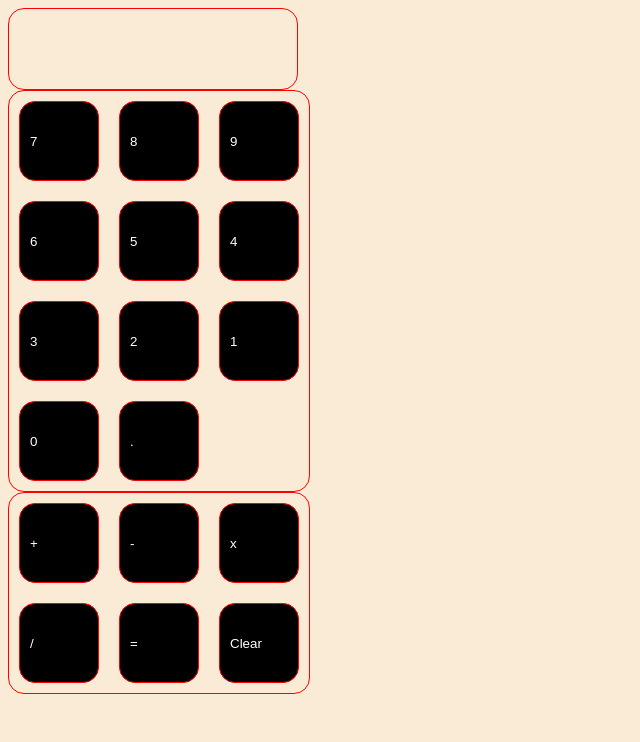
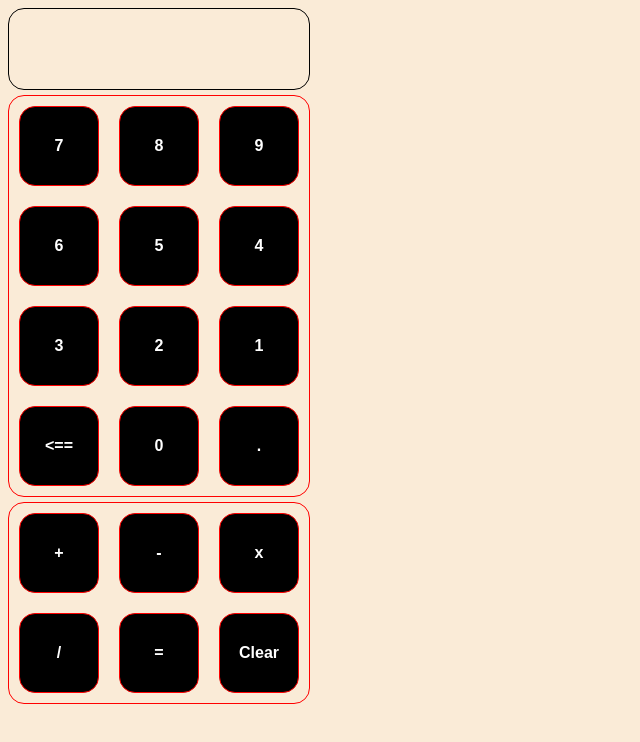
Before and after one commit to JJURIZ/tinyCode_JSCalc, a plain HTML site: page index.html in a window 1280 px wide. Shown: the whole page, without its empty margins (0-640 px from the left). Drawn offline with Linux system fonts and the light colour scheme.

Commit message:
Added backspace button, minor css changes.

```diff
--- a/calc.js
+++ b/calc.js
@@ -32,10 +32,11 @@ let oneButton = document.getElementById("one"),
     divideButton = document.getElementById("divide"),
     equalsButton = document.getElementById("equals"),
     clearButton = document.getElementById("clear"),
+    backButton = document.getElementById("back"),
 
     displayNum = document.getElementById("displayNum");
 
-// Calculate function and calculate button actions
+// Calculate function
 let calculate = function calculate(op) {
     // Condition 1 - New operation. First numeric value saved, operation saved, state changed to 1.
     if (num1 == null) {
@@ -64,6 +65,7 @@ let calculate = function calculate(op) {
     };
 }
 
+// Operation buttons
 addButton.addEventListener('click', function () {
     calculate(operators.plus);
 });
@@ -108,10 +110,7 @@ clearButton.addEventListener('click', function(){
     nextOperation = null;
 });
 
-// Number and dot buttons
-let buttonNumber = function buttonNumber() {
-
-}
+// Number button function
 
 let numButton = (buttonNumber) => {
     if (state == 1 || state == 2) {
@@ -121,7 +120,7 @@ let numButton = (buttonNumber) => {
     displayNum.innerText += buttonNumber.innerText;
 };
 
-
+// Number button listeners
 oneButton.addEventListener('click', function () {
     let buttonNumber = oneButton;
     numButton(buttonNumber);
@@ -176,3 +175,7 @@ dotButton.addEventListener('click', function () {
     let buttonNumber = dotButton;
     numButton(buttonNumber);
 });
+
+backButton.addEventListener('click', function(){
+    displayNum.innerText = displayNum.innerText.substring(0, displayNum.innerText.length -1);
+});
--- a/index.html
+++ b/index.html
@@ -21,6 +21,7 @@
             <button id="three">3</button>
             <button id="two">2</button>
             <button id="one">1</button>
+            <button id="back"><==</button>
             <button id="zero">0</button>
             <button id="dot">.</button>
         </div>
--- a/style.css
+++ b/style.css
@@ -9,9 +9,13 @@ body {
     border-radius: 1rem;
     display: flex;
     flex-wrap: wrap;
+    margin: 5px 0 5px 0px;
 }
 
 button {
+    font-size: 16px;
+    font-weight: bold;
+    justify-content: center;
     height: 5rem;
     width: 5rem;
     border: red 1px solid;
@@ -25,9 +29,14 @@ button {
     }
 
 #displayNum {
+    font-family: Arial, Helvetica, sans-serif;
+    font-size: x-large;
     height: 5rem;
-    width: 18rem;
-    border: red 1px solid;
+    width: 300px;
+    margin-bottom: 5px;
+    border: black 1px solid;
     border-radius: 1rem;
     text-align: center;
+    vertical-align: middle;
+    line-height: 5rem;
 }
```
